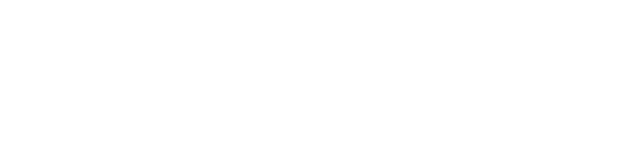
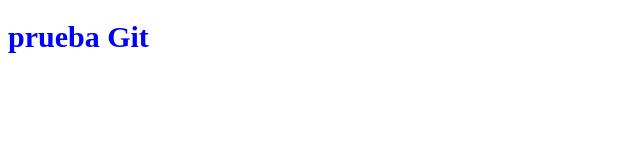
Before and after one commit to Crispertuz/GitPrueba, a plain HTML site: page index.html in a window 1280 px wide. Shown: the whole page, without its empty margins (0-640 px from the left). Drawn offline with Linux system fonts and the light colour scheme.

Commit message:
seagregaron estilos

```diff
--- a/assets/css/style.css
+++ b/assets/css/style.css
@@ -0,0 +1,5 @@
+/** Estilos */
+.titulo{
+    color: blue;
+    font-size: 30px;
+}
--- a/assets/index.html
+++ b/index.html
@@ -4,9 +4,10 @@
     <meta charset="UTF-8">
     <meta http-equiv="X-UA-Compatible" content="IE=edge">
     <meta name="viewport" content="width=device-width, initial-scale=1.0">
+    <link rel="stylesheet" href="./assets/css/style.css">
     <title>Document</title>
 </head>
 <body>
-
+    <h1 class="titulo">prueba Git </h1>
 </body>
 </html>
```
